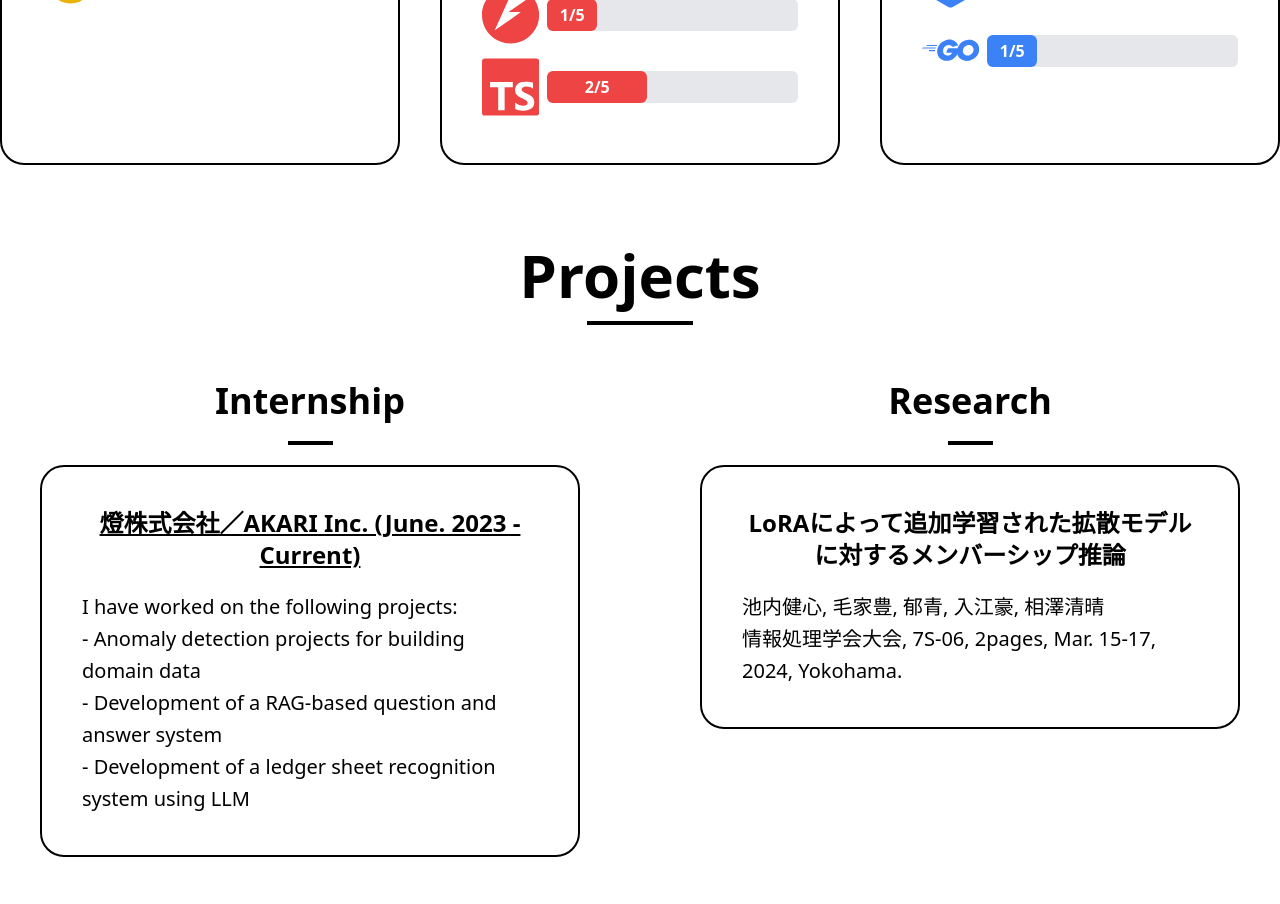
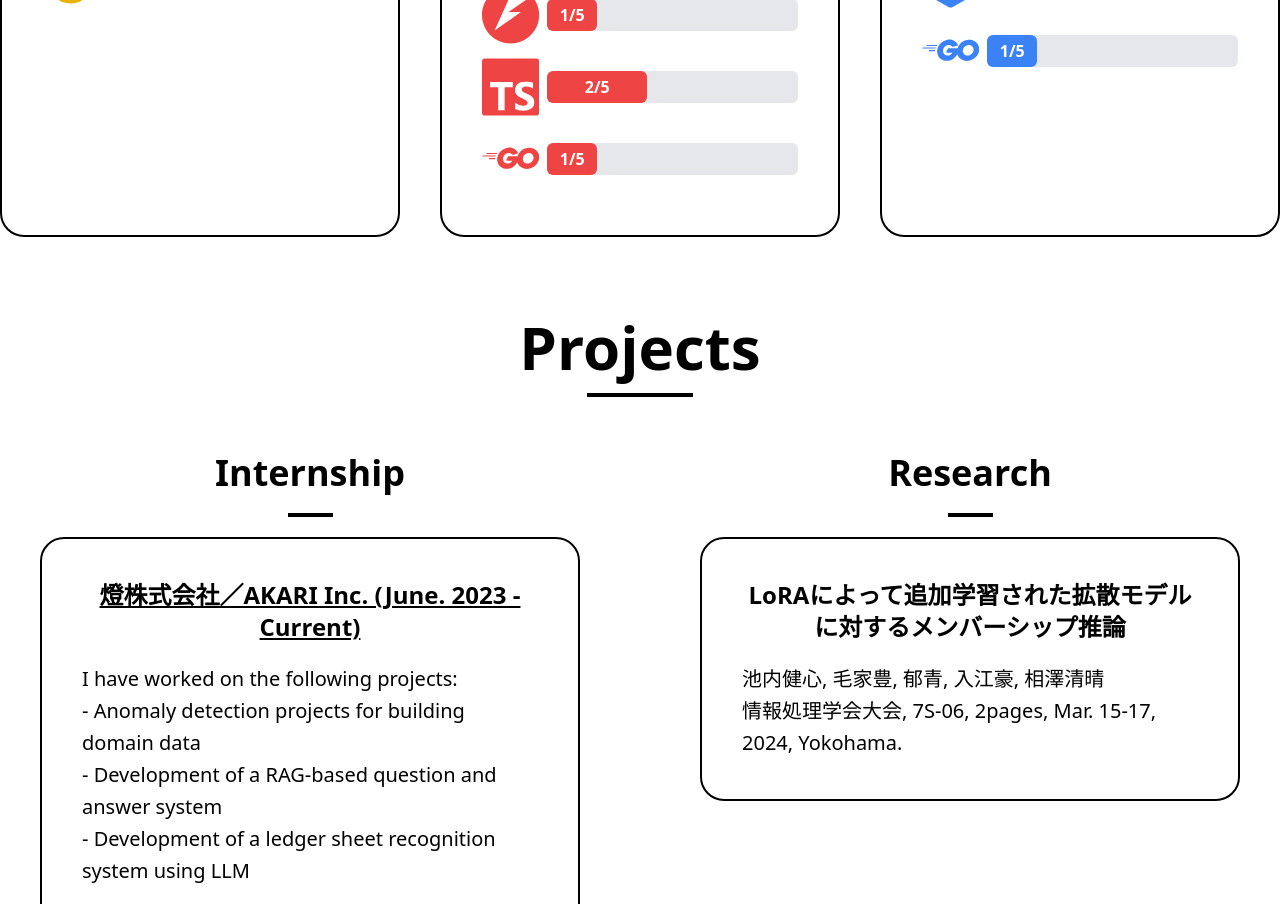
Before and after one commit to kengo-ut/kengo-ut.github.io, a Next.js app: page / in a window 1280 px wide. Shown: the part 1980-2884 px from the top of the page. Built offline with nearby package versions, Linux system fonts and the light colour scheme.

Commit message:
refac: add GO in fe&be

```diff
--- a/src/app/components/Skills.tsx
+++ b/src/app/components/Skills.tsx
@@ -97,6 +97,12 @@ const Skills = () => {
                 textColor='text-red-500'
                 bgColor='bg-red-500'
               />
+              <SkillLevel
+                Icon={FaGolang}
+                level={1}
+                textColor='text-red-500'
+                bgColor='bg-red-500'
+              />
             </div>
           </div>
           <div className='bg-white p-10 rounded-3xl space-y-5 border-black border-2'>
```
